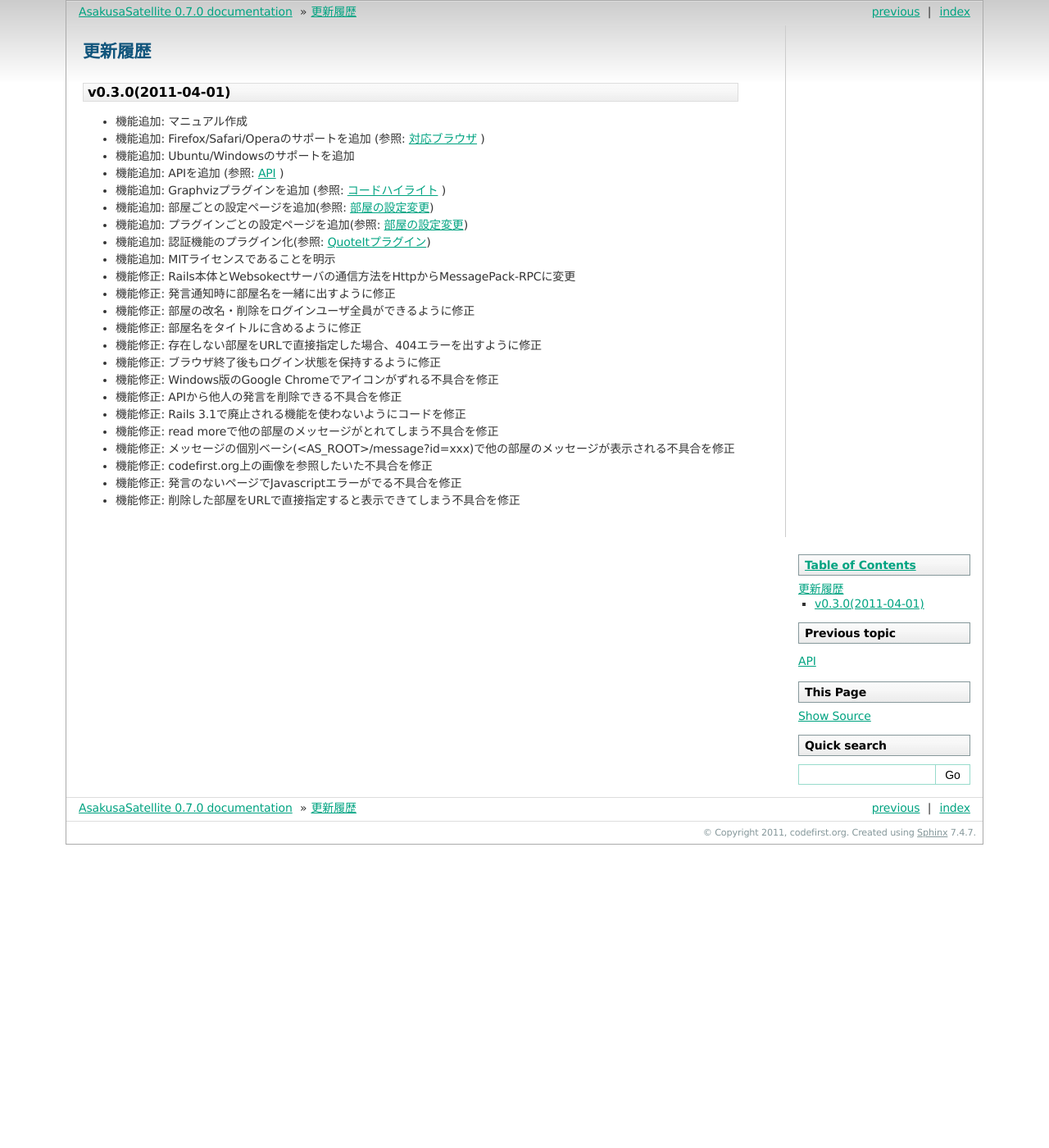
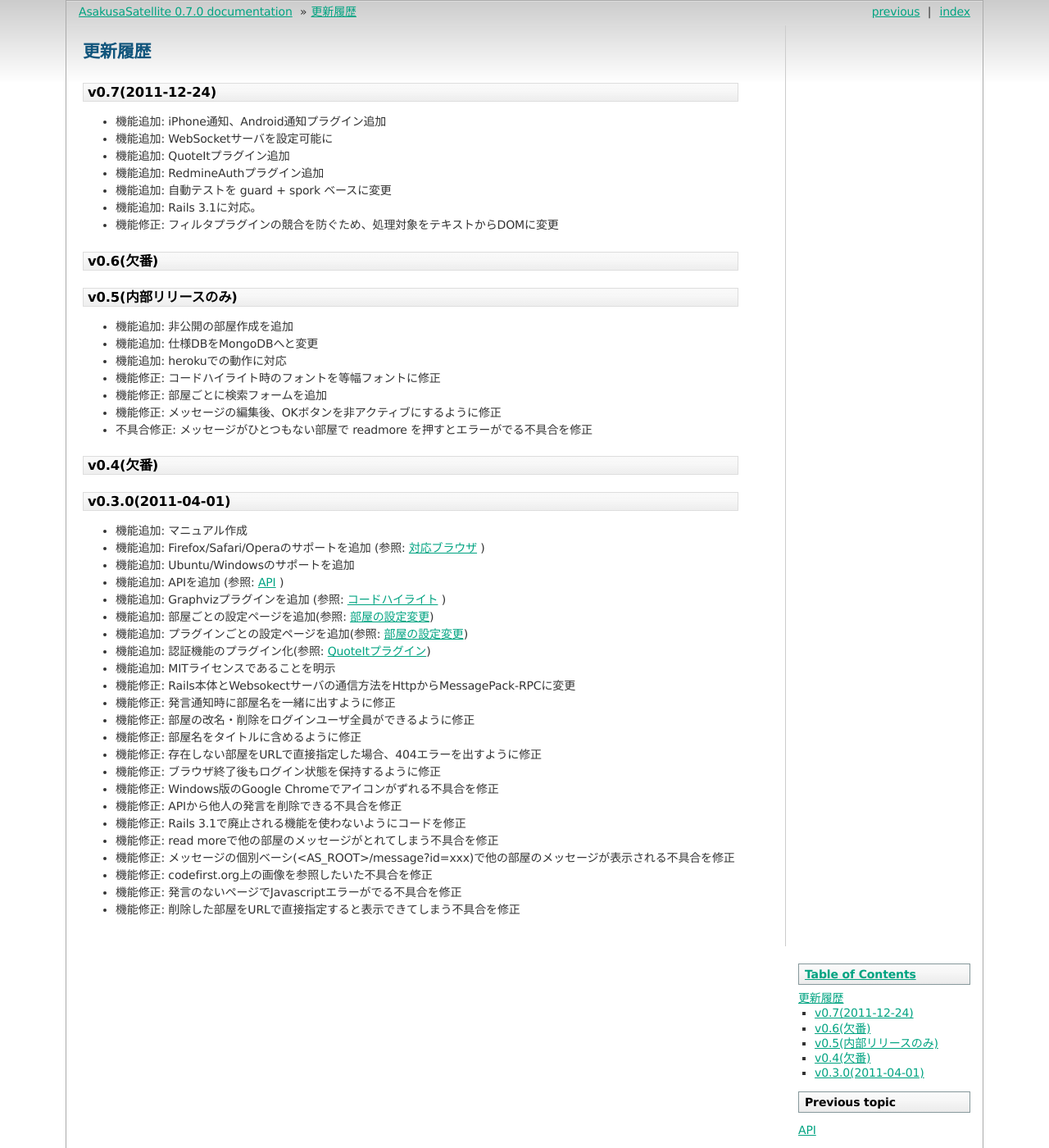
Before and after one commit to codefirst/asakusa-satellite-manual, a Sphinx documentation site: the page built from source/changelog.rst, in a window 1280 px wide and 1400 px high. Shown: the whole window at 82% size. Built offline with Sphinx 7.4.7, drawn with Linux system fonts in a browser that asks for light colours.

Commit message:
changelogを書いた

```diff
--- a/source/changelog.rst
+++ b/source/changelog.rst
@@ -1,5 +1,35 @@
 更新履歴
 =======================
+
+v0.7(2011-12-24)
+------------------------------
+
+* 機能追加: iPhone通知、Android通知プラグイン追加
+* 機能追加: WebSocketサーバを設定可能に
+* 機能追加: QuoteItプラグイン追加
+* 機能追加: RedmineAuthプラグイン追加
+* 機能追加: 自動テストを guard + spork ベースに変更
+* 機能追加: Rails 3.1に対応。
+* 機能修正: フィルタプラグインの競合を防ぐため、処理対象をテキストからDOMに変更
+
+
+v0.6(欠番)
+------------------------------
+
+v0.5(内部リリースのみ)
+------------------------------
+
+* 機能追加: 非公開の部屋作成を追加
+* 機能追加: 仕様DBをMongoDBへと変更
+* 機能追加: herokuでの動作に対応
+* 機能修正: コードハイライト時のフォントを等幅フォントに修正
+* 機能修正: 部屋ごとに検索フォームを追加
+* 機能修正: メッセージの編集後、OKボタンを非アクティブにするように修正
+* 不具合修正: メッセージがひとつもない部屋で readmore を押すとエラーがでる不具合を修正
+
+v0.4(欠番)
+------------------------------
+
 
 v0.3.0(2011-04-01)
 ------------------------------
```
